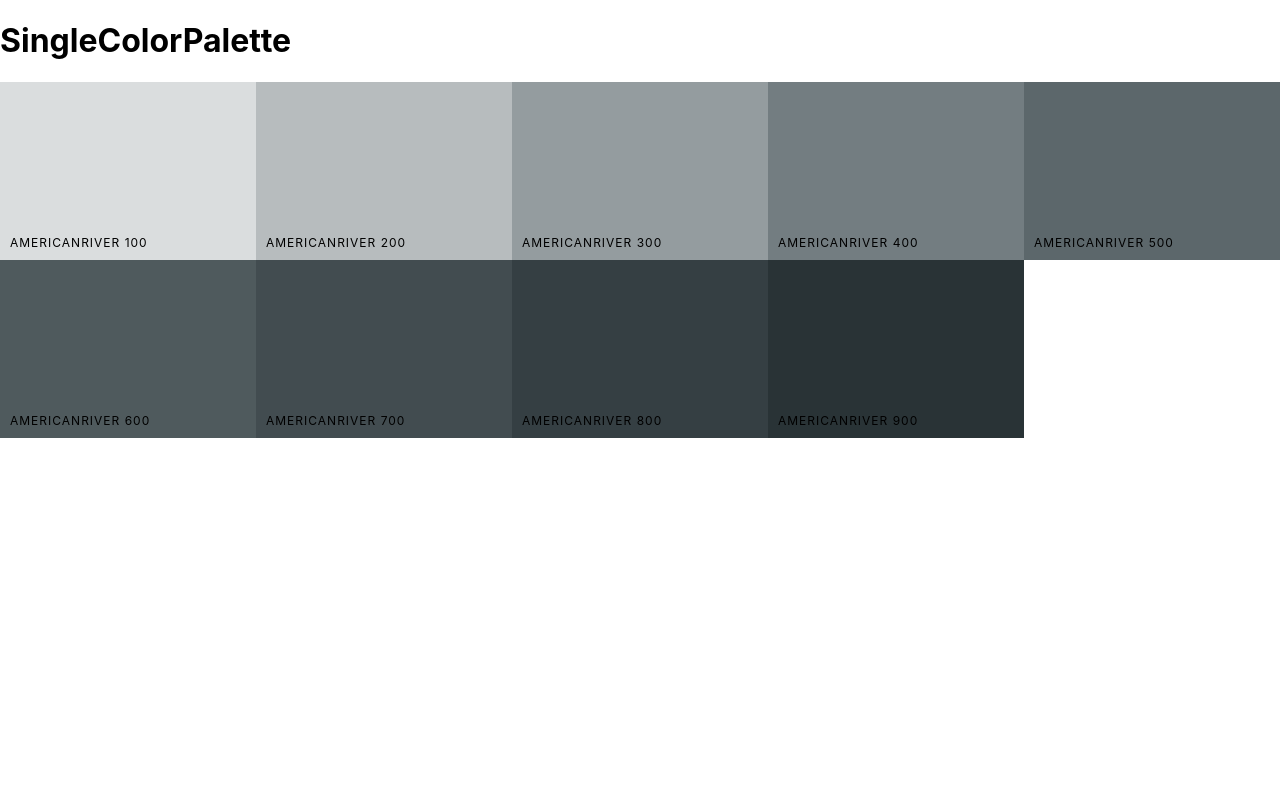
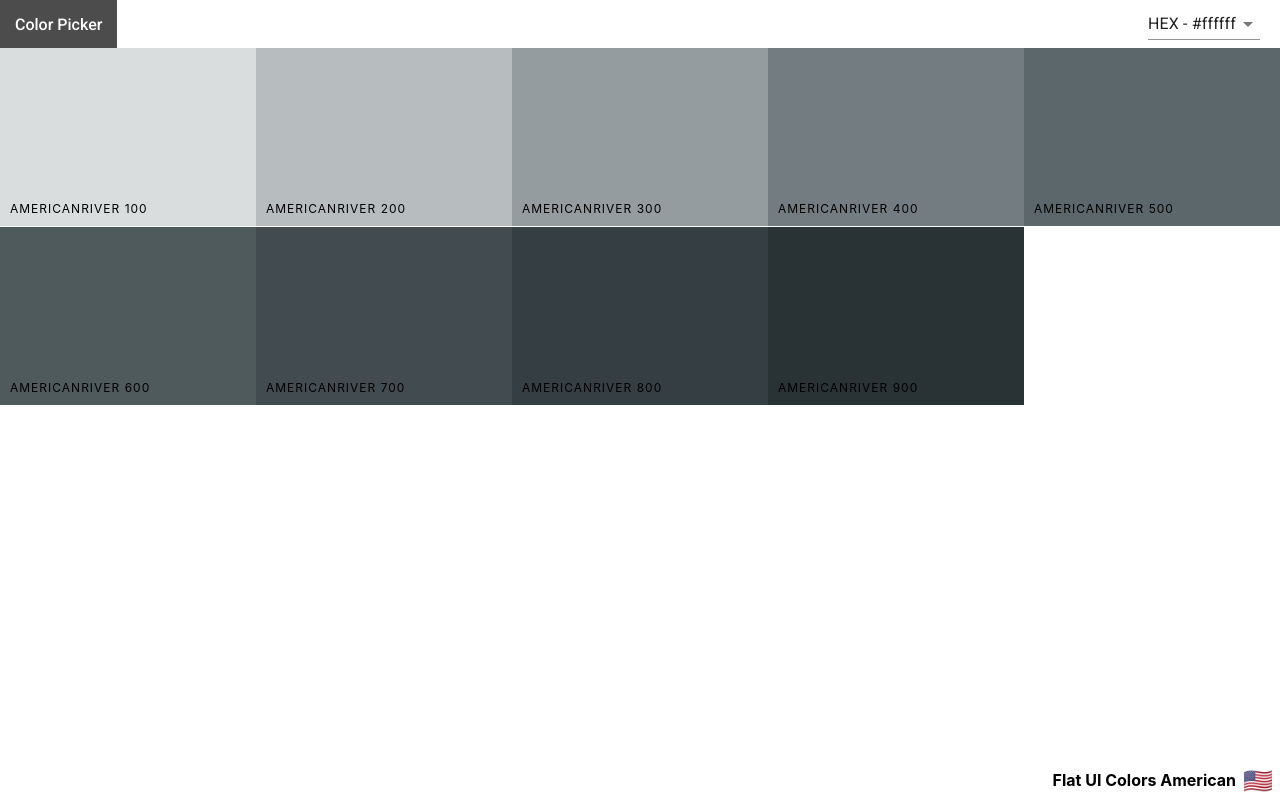
Before and after one commit to harelpanker/react-colors, a React (Create React App) app: page /palette/flat-ui-colors-american/americanriver in a window 1280 px wide. Built offline with nearby package versions, Linux system fonts and the light colour scheme.

Commit message:
Add navbar and footer to SingleColorPalette

```diff
--- a/src/components/Navbar.js
+++ b/src/components/Navbar.js
@@ -34,7 +34,7 @@ class Navbar extends Component {
   }
 
   render() {
-    const { level, changeLevel } = this.props;
+    const { level, changeLevel, showAllColors } = this.props;
     const { format, open } = this.state;
 
     return (
@@ -42,8 +42,9 @@ class Navbar extends Component {
         <div className='logo'>
           <Link to='/'>Color Picker</Link>
         </div>
+        {showAllColors && (
+          // {/* Slider */}
           <div className='slider-container'>
-          {/* Slider */}
             <span>Level: {level}</span>
             <div className='slider'>
               <Slider
@@ -55,6 +56,8 @@ class Navbar extends Component {
               />
             </div>
           </div>
+        )}
+
         <div className='select-container'>
           <Select value={format} onChange={this.handleFormatChange}>
             <MenuItem value='hex'>HEX - #ffffff</MenuItem>
--- a/src/components/Palette.js
+++ b/src/components/Palette.js
@@ -1,8 +1,8 @@
 import React, { Component } from "react";
-// import { Link } from "react-router-dom";
 
 import ColorBox from "./ColorBox";
 import Navbar from "./Navbar";
+import PaletteFooter from "./PaletteFooter";
 
 import "./Palette.css";
 
@@ -43,15 +43,16 @@ class Palette extends Component {
           level={level}
           changeLevel={this.changeLevel}
           handleChange={this.ChangeFormat}
+          showAllColors={true}
         />
         <div className='palette-colors'>
           {/* all of color boxs*/}
           {ColorBoxs}
         </div>
-        <footer className='palette-footer'>
-          {palette.paletteName}
-          <span className='emoji'>{palette.emoji}</span>
-        </footer>
+        <PaletteFooter
+          paletteName={palette.paletteName}
+          emoji={palette.emoji}
+        />
       </div>
     );
   }
--- /dev/null
+++ b/src/components/PaletteFooter.js
@@ -0,0 +1,15 @@
+import React, { Component } from "react";
+
+export default class PaletteFooter extends Component {
+  render() {
+    const { paletteName, emoji } = this.props;
+    return (
+      <div className='PaletteFooter'>
+        <footer className='palette-footer'>
+          {paletteName}
+          <span className='emoji'>{emoji}</span>
+        </footer>
+      </div>
+    );
+  }
+}
--- a/src/components/SingleColorPalette.js
+++ b/src/components/SingleColorPalette.js
@@ -1,12 +1,20 @@
 import React, { Component } from "react";
 import ColorBox from "./ColorBox";
+import Navbar from "./Navbar";
+import PaletteFooter from "./PaletteFooter";
 
 class SingleColorPalette extends Component {
   constructor(props) {
     super(props);
+    this.state = { format: "hex" };
     this._shades = this.gatherShades(this.props.palette, this.props.colorId);
     this.gatherShades = this.gatherShades.bind(this);
+    this.ChangeFormat = this.ChangeFormat.bind(this);
     console.log(this._shades);
+  }
+
+  ChangeFormat(val) {
+    this.setState({ format: val });
   }
 
   gatherShades(palette, colorToFilterBy) {
@@ -24,18 +32,22 @@ class SingleColorPalette extends Component {
   }
 
   render() {
+    const { format } = this.state;
+    const { paletteName, emoji } = this.props.palette;
     const colorBoxes = this._shades.map((color) => (
       <ColorBox
         key={color.name}
         name={color.name}
-        background={color.hex}
+        background={color[format]}
         showLink={false}
       />
     ));
+
     return (
       <div className='palette'>
-        <h1>SingleColorPalette</h1>
+        <Navbar handleChange={this.ChangeFormat} showAllColors={false} />
         <div className='palette-colors'>{colorBoxes}</div>
+        <PaletteFooter emoji={emoji} paletteName={paletteName} />
       </div>
     );
   }
```
Lines whose indentation alone changed are shown as unchanged.
